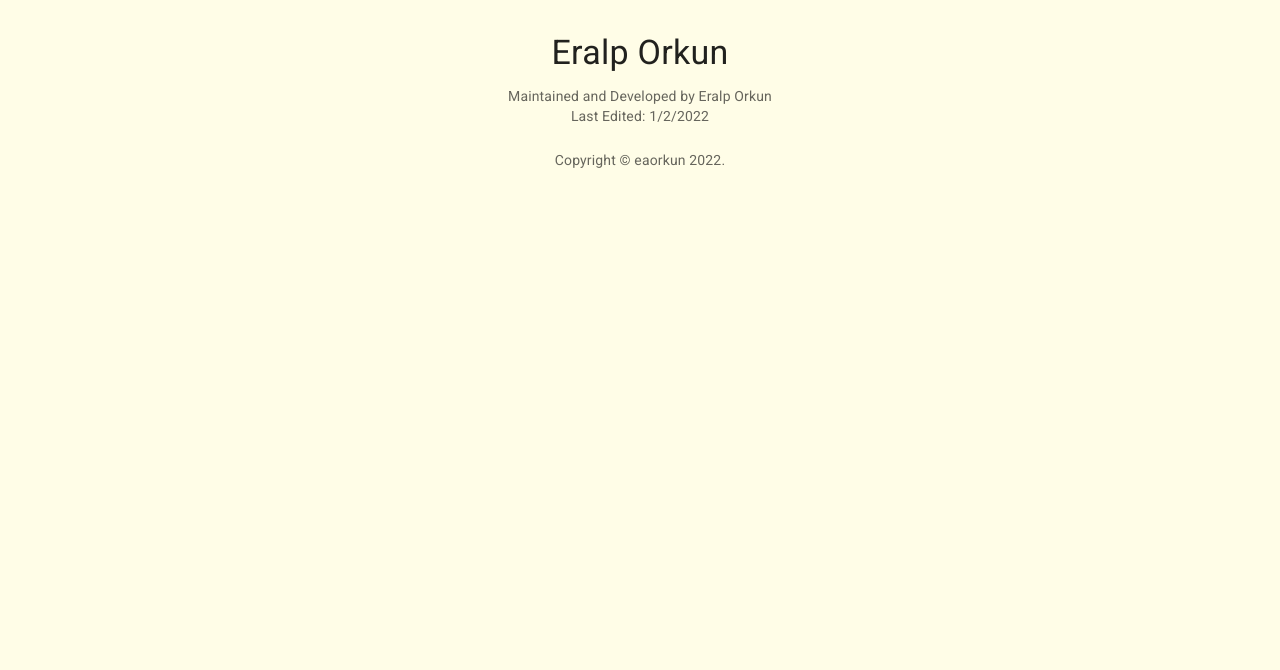
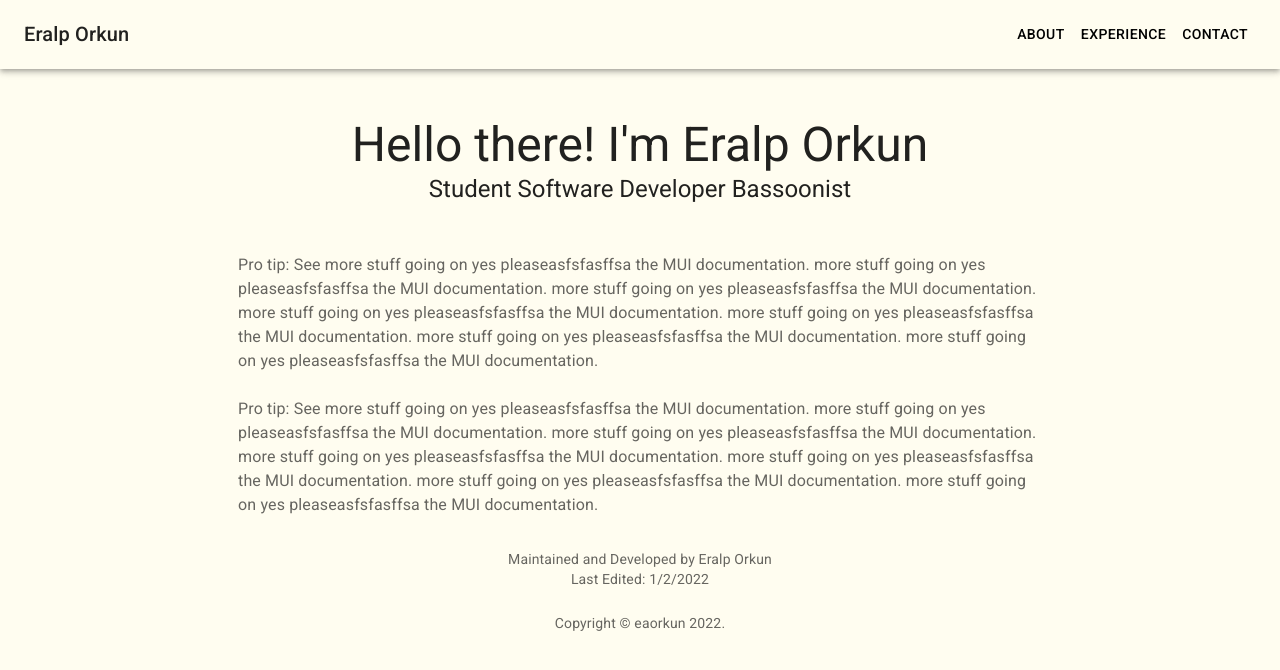
Before and after one commit to eaorkun/portfolio, a React (Create React App) app: page / in a window 1280 px wide. Shown: the top 670 px of the page. Built offline with nearby package versions, Linux system fonts and the light colour scheme.

Commit message:
Nav Bar + Basic page layout

```diff
--- a/package.json
+++ b/package.json
@@ -11,6 +11,7 @@
   "dependencies": {
     "@emotion/react": "latest",
     "@emotion/styled": "latest",
+    "@mui/icons-material": "^5.2.5",
     "@mui/material": "latest",
     "react": "latest",
     "react-dom": "latest",
--- /dev/null
+++ b/src/About.js
@@ -0,0 +1,39 @@
+import * as React from 'react';
+import Link from '@mui/material/Link';
+import SvgIcon from '@mui/material/SvgIcon';
+import Typography from '@mui/material/Typography';
+import { Container } from '@mui/material';
+
+
+
+export default function About() {
+  return (
+
+    <Container maxWidth="md">
+
+        <Typography variant='body1' sx={{ mt: 3, mb: 3 }} color="text.secondary">
+        Pro tip: See more stuff going on yes pleaseasfsfasffsa the MUI documentation.
+        more stuff going on yes pleaseasfsfasffsa the MUI documentation.
+        more stuff going on yes pleaseasfsfasffsa the MUI documentation.
+        more stuff going on yes pleaseasfsfasffsa   the MUI documentation.
+        more stuff going on yes pleaseasfsfasffsa the MUI documentation.
+        more stuff going on yes pleaseasfsfasffsa the MUI documentation.
+        more stuff going on yes pleaseasfsfasffsa the MUI documentation.
+        </Typography>
+
+
+        <Typography paragraph={true} variant='body1' sx={{ mt: 3, mb: 3 }} color="text.secondary">
+        Pro tip: See more stuff going on yes pleaseasfsfasffsa the MUI documentation.
+        more stuff going on yes pleaseasfsfasffsa the MUI documentation.
+        more stuff going on yes pleaseasfsfasffsa the MUI documentation.
+        more stuff going on yes pleaseasfsfasffsa the MUI documentation.
+        more stuff going on yes pleaseasfsfasffsa the MUI documentation.
+        more stuff going on yes pleaseasfsfasffsa the MUI documentation.
+        more stuff going on yes pleaseasfsfasffsa the MUI documentation.
+        </Typography>
+
+    </Container>
+
+
+  );
+}
--- a/src/App.js
+++ b/src/App.js
@@ -4,6 +4,9 @@ import Typography from '@mui/material/Typography';
 import Box from '@mui/material/Box';
 import Link from '@mui/material/Link';
 import ProTip from './ProTip';
+import Navbar from './Navbar';
+import About from './About';
+import Name from './Name';
 
 function Copyright() {
   return (
@@ -30,14 +33,25 @@ function Signature() {
 
 export default function App() {
   return (
-    <Container maxWidth="sm">
-      <Box sx={{ my: 4 }}>
-        <Typography variant="h4" component="h1" align='center' gutterBottom>
-          Eralp Orkun
-        </Typography>
+    <>
+      <Navbar />
+      <Container maxWidth="md">
+
+        <Name/>
+        <About/>
+        <Box sx={{ my: 4 }}>
+
+
+
+        </Box>
+      </Container>
+      <Container maxWidth="sm">
         <Signature />
         <Copyright />
-      </Box>
-    </Container>
+      </Container>
+
+
+
+    </>
   );
 }
--- /dev/null
+++ b/src/Name.js
@@ -0,0 +1,26 @@
+import * as React from 'react';
+import Link from '@mui/material/Link';
+import SvgIcon from '@mui/material/SvgIcon';
+import Typography from '@mui/material/Typography';
+import { Container } from '@mui/material';
+
+
+
+export default function About() {
+  return (
+
+    <Container maxWidth="md">
+
+        <Typography variant="h3" align='center' sx={{ mt: 6, mb: 0 }}>
+        Hello there!            I'm Eralp Orkun
+        </Typography>
+
+        <Typography variant="h5" align='center' sx={{ mt: 0, mb: 6 }}>
+        Student      Software Developer Bassoonist
+        </Typography>
+
+    </Container>
+
+
+  );
+}
--- /dev/null
+++ b/src/Navbar.js
@@ -0,0 +1,122 @@
+import * as React from 'react';
+import AppBar from '@mui/material/AppBar';
+import Box from '@mui/material/Box';
+import Toolbar from '@mui/material/Toolbar';
+import IconButton from '@mui/material/IconButton';
+import Typography from '@mui/material/Typography';
+import Menu from '@mui/material/Menu';
+import MenuIcon from '@mui/icons-material/Menu';
+import Container from '@mui/material/Container';
+import Avatar from '@mui/material/Avatar';
+import Button from '@mui/material/Button';
+import Tooltip from '@mui/material/Tooltip';
+import MenuItem from '@mui/material/MenuItem';
+
+const pages = ['About', 'Experience', 'Contact'];
+
+const ResponsiveAppBar = () => {
+  const [anchorElNav, setAnchorElNav] = React.useState(null);
+  const [anchorElUser, setAnchorElUser] = React.useState(null);
+
+  const handleOpenNavMenu = (event) => {
+    setAnchorElNav(event.currentTarget);
+  };
+  const handleOpenUserMenu = (event) => {
+    setAnchorElUser(event.currentTarget);
+  };
+
+  const handleCloseNavMenu = () => {
+    setAnchorElNav(null);
+  };
+
+  const handleCloseUserMenu = () => {
+    setAnchorElUser(null);
+  };
+
+  return (
+    <AppBar position="static">
+      <Container maxWidth="xl">
+        <Toolbar disableGutters>
+
+          {/* Webpage*/}
+          <Typography
+            variant="h6"
+            noWrap
+            component="div"
+            sx={{ flexGrow: 1, mr: 2, display: { xs: 'none', md: 'flex' } }}
+          >
+            Eralp Orkun
+          </Typography>
+
+            {/* THIS ONE IS A VALID COMMENT*/}
+
+          <Box sx={{ flexGrow: 1, display: { xs: 'flex', md: 'none' } }}>
+            <IconButton
+              size="large"
+              aria-label="account of current user"
+              aria-controls="menu-appbar"
+              aria-haspopup="true"
+              onClick={handleOpenNavMenu}
+              color="inherit"
+            >
+              <MenuIcon />
+            </IconButton>
+            <Menu
+              id="menu-appbar"
+              anchorEl={anchorElNav}
+              anchorOrigin={{
+                vertical: 'bottom',
+                horizontal: 'left',
+              }}
+              keepMounted
+              transformOrigin={{
+                vertical: 'top',
+                horizontal: 'left',
+              }}
+              open={Boolean(anchorElNav)}
+              onClose={handleCloseNavMenu}
+              sx={{
+                display: { xs: 'block', md: 'none' },
+              }}
+            >
+              {pages.map((page) => (
+                <MenuItem key={page} onClick={handleCloseNavMenu}>
+                  <Typography textAlign="center">{page}</Typography>
+                </MenuItem>
+              ))}
+            </Menu>
+          </Box>
+
+
+
+
+
+          <Typography
+            variant="h6"
+            noWrap
+            component="div"
+            sx={{ flexGrow: 1, display: { xs: 'flex', md: 'none' } }}
+          >
+            Eralp Orkun
+          </Typography>
+
+            {/* Webpage*/}
+          <Box sx={{ flexGrow: 0, display: { xs: 'none', md: 'flex' } }}>
+            {pages.map((page) => (
+              <Button
+                key={page}
+                onClick={handleCloseNavMenu}
+                sx={{ my: 2, color: 'black', display: 'block' }}
+              >
+                {page}
+              </Button>
+            ))}
+          </Box>
+
+
+        </Toolbar>
+      </Container>
+    </AppBar>
+  );
+};
+export default ResponsiveAppBar;
--- a/src/theme.js
+++ b/src/theme.js
@@ -5,7 +5,7 @@ import { createTheme } from '@mui/material/styles';
 const theme = createTheme({
   palette: {
     primary: {
-      main: '#556cd6',
+      main: '#fffdf0',
     },
     secondary: {
       main: '#19857b',
@@ -14,7 +14,7 @@ const theme = createTheme({
       main: red.A400,
     },
     background: {
-      default: '#fffde7',
+      default: '#fffdf0',
     }
   },
 });
```
Also changed, not shown: src/Contact.js (added), src/Experience.js (added), 1 other file (tests, documents, lock files or other folders).
